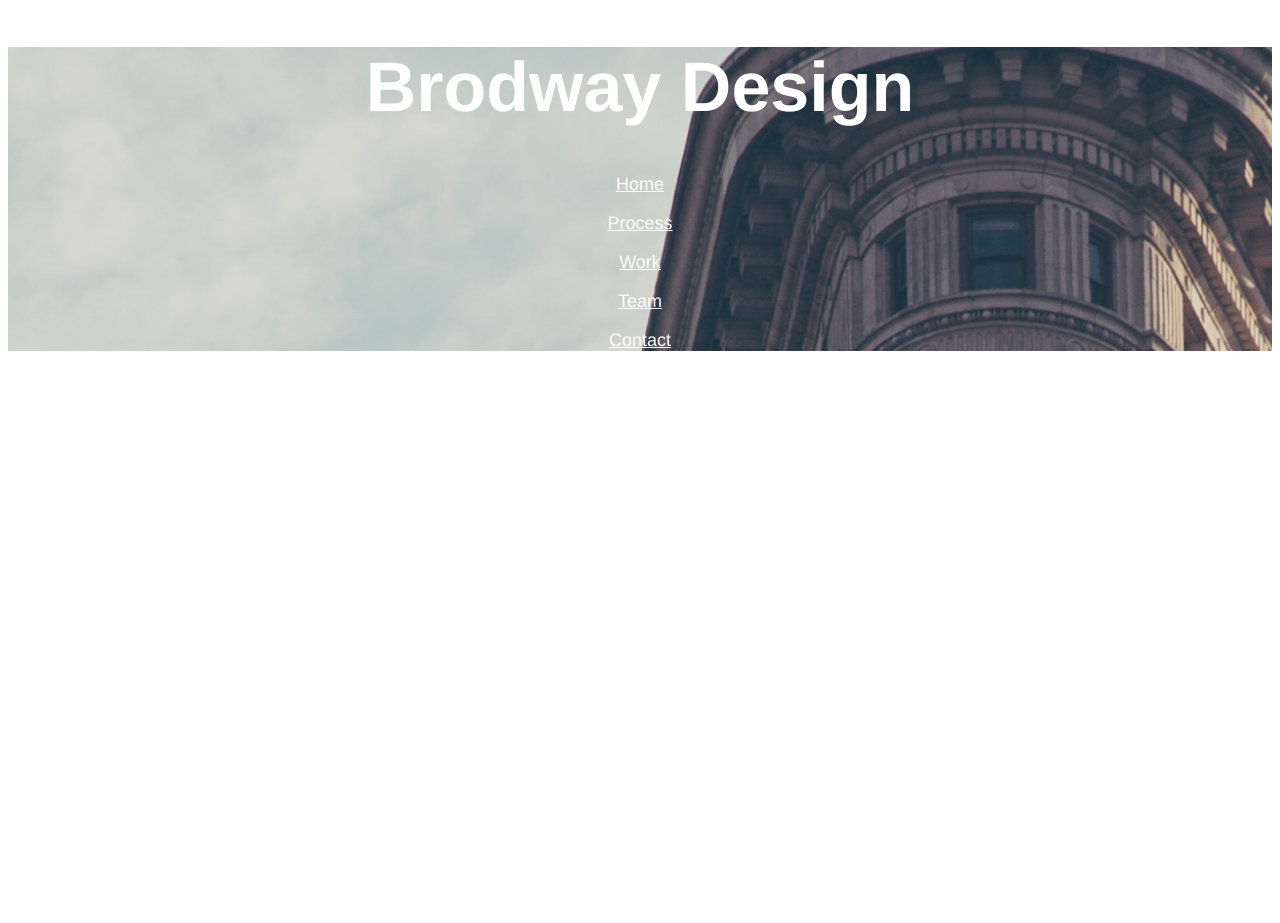
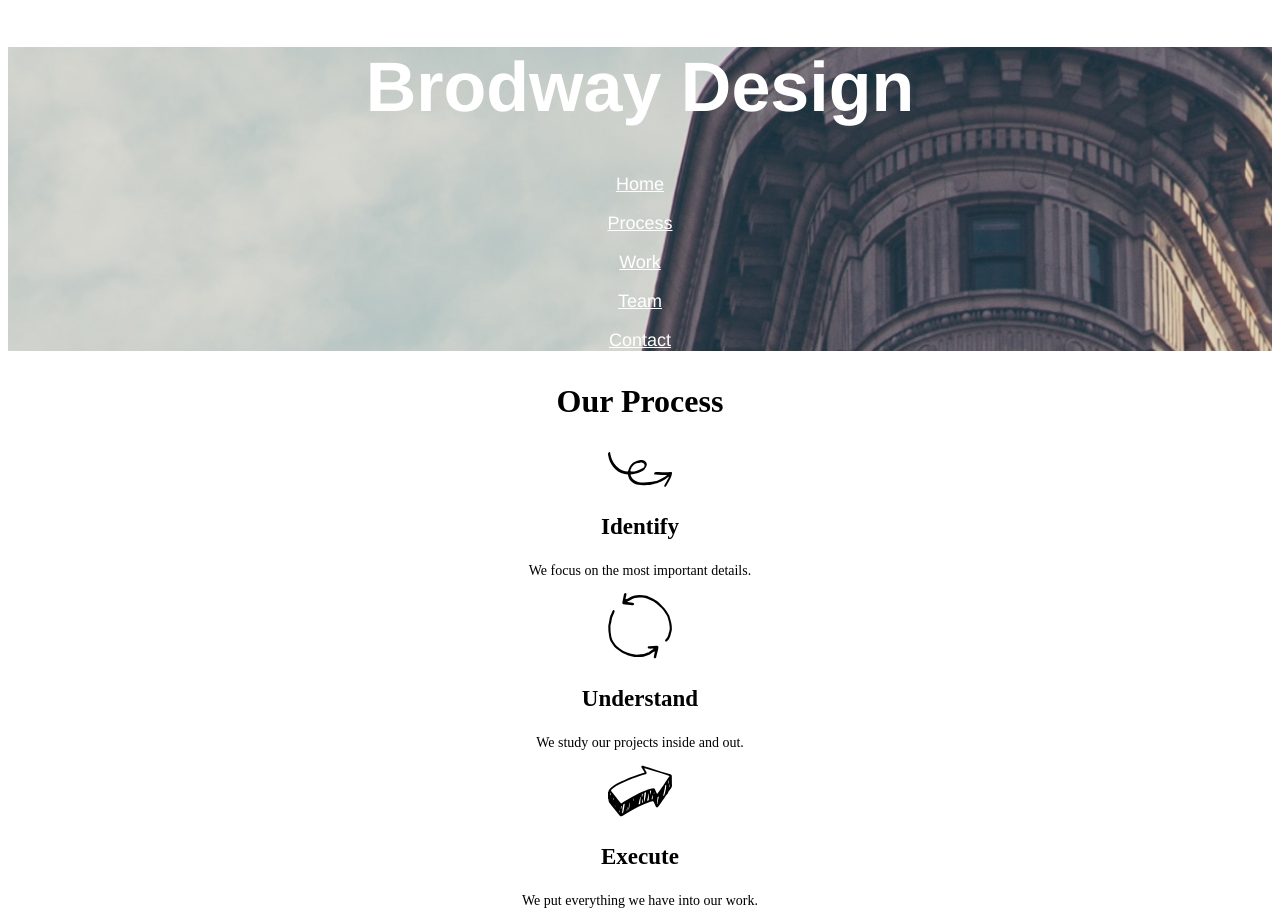
Before and after one commit to Hakisen/Brodway, a plain HTML site: page index.html in a window 1280 px wide. Before the commit the page ends 800 px from the top, so only its background shows below. Drawn offline with Linux system fonts and the light colour scheme; files whose address does not match are found by name.

Commit message:
Add Process section with css

```diff
--- a/index.html
+++ b/index.html
@@ -18,8 +18,18 @@
       </nav>
     </div>
 
-
-
+    <!-- Process section -->
+    <div class="" id="process">
+      <p class="process-head">Our Process</p>
+      <img src="./resources/images/identify.svg" alt="Indentify logo" />
+      <p class="steps">Identify</p>
+      <p class="infotext">We focus on the most important details.</p>
+      <img src="./resources/images/understand.svg" alt="Understand logo" />
+      <p class="steps">Understand</p>
+      <p class="infotext">We study our projects inside and out.</p>
+      <img src="./resources/images/execute.svg" alt="Execute logo" />
+      <p class="steps">Execute</p>
+      <p class="infotext">We put everything we have into our work.</p>
     </div>
 
   </body>
--- a/resources/css/style.css
+++ b/resources/css/style.css
@@ -6,17 +6,18 @@ File path is relative to the css file itself and not the project
 folder as expected. This should have been mentioned in the course,
 or otherwise I have missed this info.
 */
-
+body {
+  text-align: center;
+}
 .intro {
   background-image: url("..//images/the-flatiron-building.png");
   background-repeat: no-repeat;
   background-size: cover;
   background-position: center;
   font-family: helvetica;
-  text-align: center;
+  /* text-align: center; */
   color: white
 }
-
 /*should h1 below be .intro h1 {...} instead? */
 h1 {
   font-size: 70px;
@@ -26,3 +27,14 @@ nav, a {
   font-size: 18px;
   color: white;
 }
+.process-head {
+  font-size: 32px;
+  font-weight: bold;
+}
+.steps {
+  font-size: 23px;
+  font-weight: bold;
+}
+.infotext {
+  font-size: 14px;
+}
```
